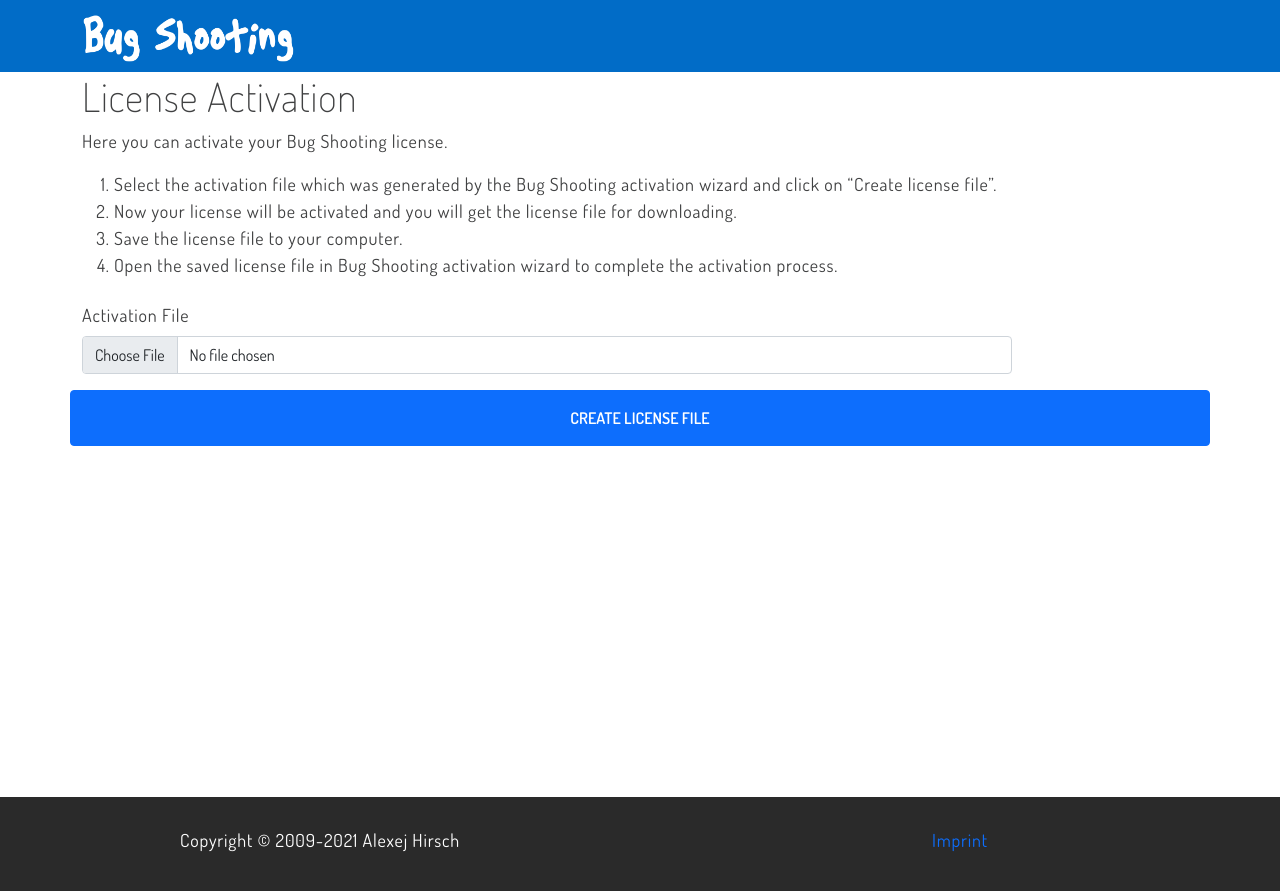
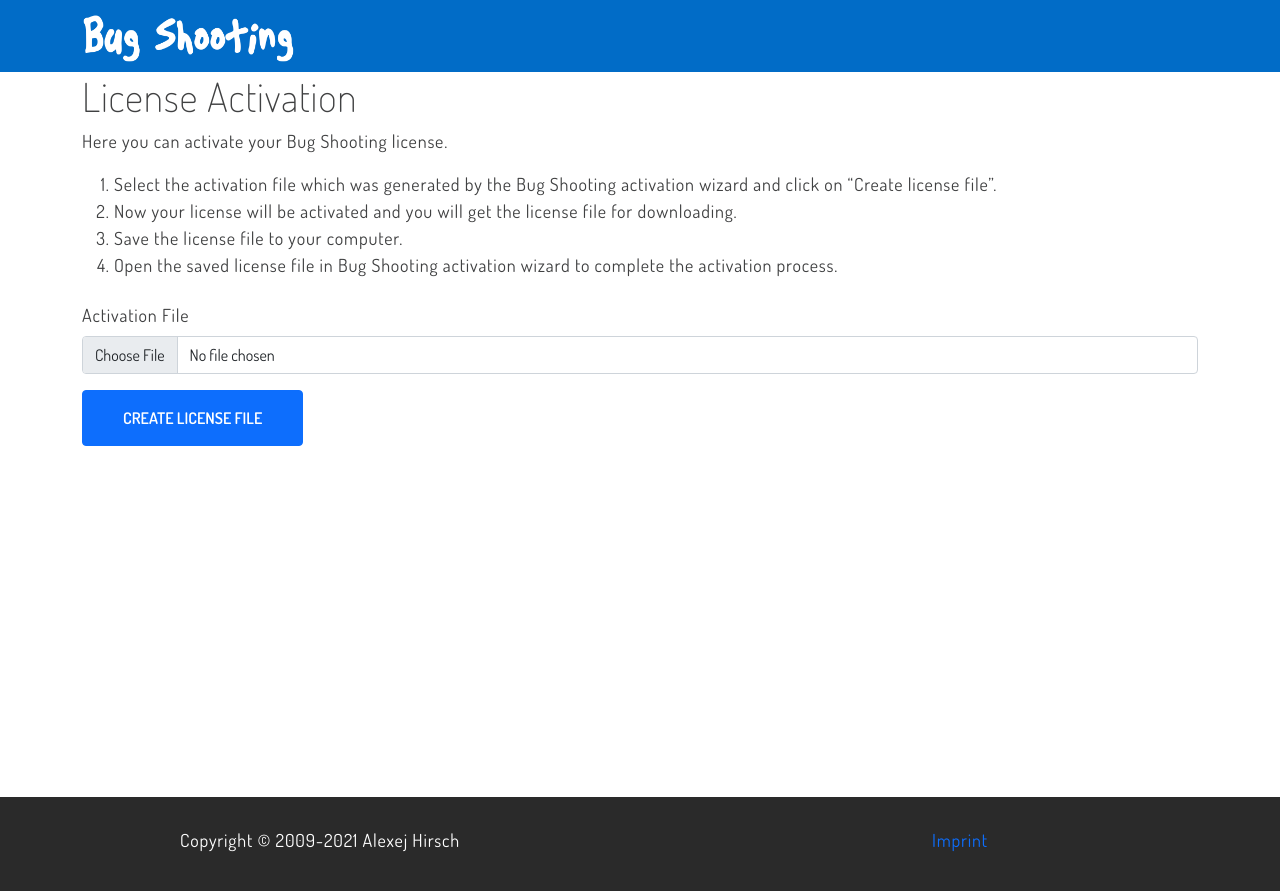
Before and after one commit to BugShooting/BugShooting.Homepage, a Jekyll site: the page built from activation.md, in a window 1280 px wide. Shown: the top 891 px of the page. Built offline with Jekyll 4.4.1, drawn with Linux system fonts in a browser that asks for light colours; our own code applies the rules of GitHub Pages for plain Markdown files.

Commit message:
Update activation.md

```diff
--- a/activation.md
+++ b/activation.md
@@ -14,12 +14,8 @@
   <div class="row mb-3">
     <div class="form-group">
       <label for="activationfile" class="col-sm-2 col-form-label">Activation File</label>
-      <div class="col-sm-10">
-        <input class="form-control" type="file" required name="activationfile" >
-      </div>
+      <input class="form-control" type="file" required name="activationfile" >
     </div>
   </div>
-  <div class="row mb-3">
-    <button class="btn btn-lg btn-primary btn-block" type="submit">Create license file</button>
-  </div>
+  <button class="btn btn-lg btn-primary btn-block" type="submit">Create license file</button>
 </form>
```
